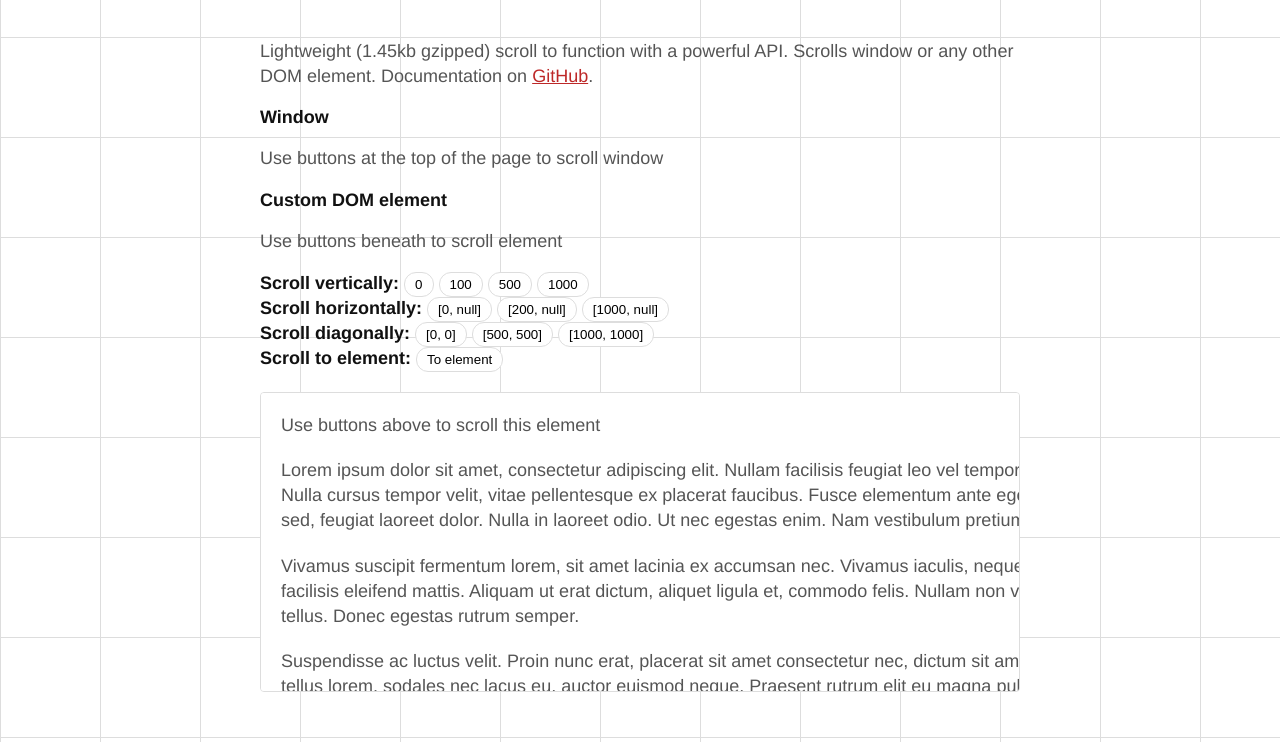
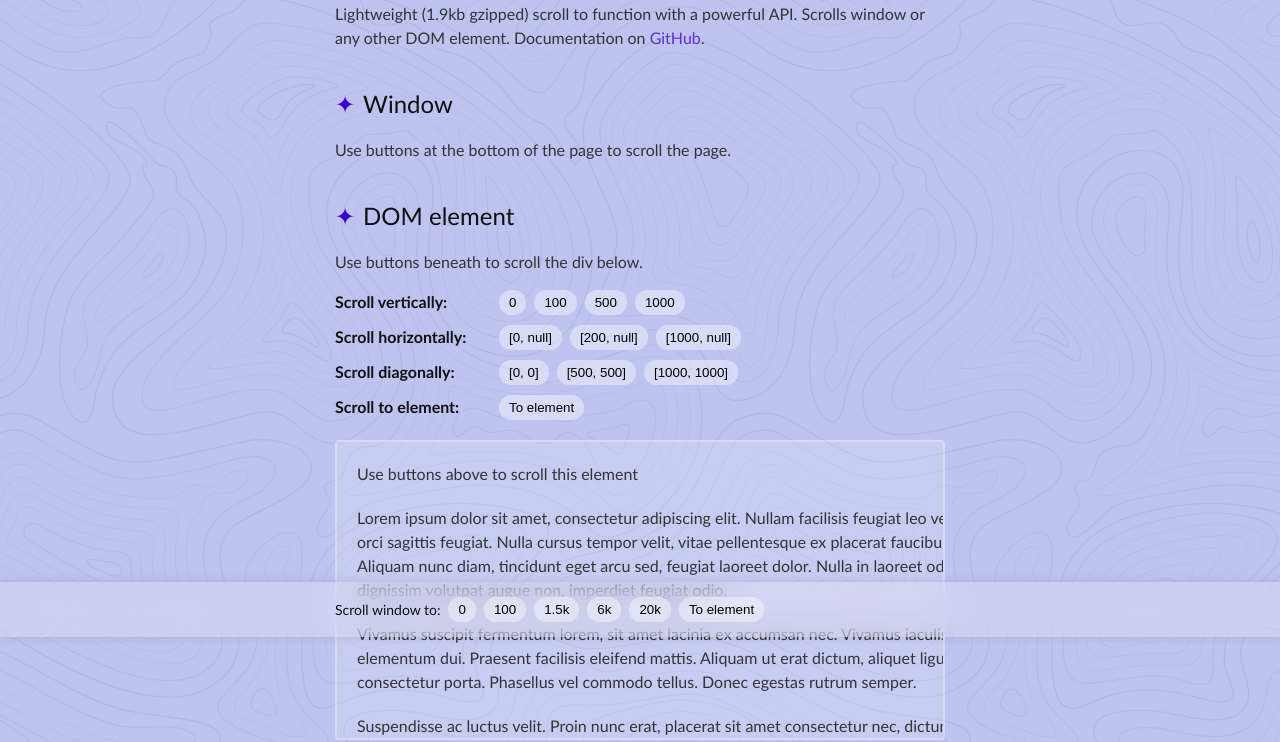
Before and after one commit to Stanko/animated-scroll-to, a website: page docs/index.html in a window 1280 px wide. Shown: the part 163-905 px from the top of the page. Drawn offline with nearby package versions, Linux system fonts and the light colour scheme.

Commit message:
Nicer docs page

```diff
--- /dev/null
+++ b/docs/css/style.css
@@ -0,0 +1,282 @@
+:root {
+  --blue: hsl(233, 60%, 84%);
+  --purple: hsl(260, 60%, 87%);
+  --red: hsl(300, 60%, 90%);
+  --yellow: hsl(46, 80%, 87%);
+  --green: hsl(140, 50%, 87%);
+
+  --thumb: rgba(0, 0, 0, 0.3);
+
+  --text: #323438;
+
+  --accent: #3c00d3;
+
+  --max-width: 650px;
+}
+
+html {
+  font-size: 100%;
+}
+
+body {
+  margin: 0;
+  padding: 0;
+  font-family: ui-rounded, 'Hiragino Maru Gothic ProN', Quicksand, Comfortaa,
+    Manjari, 'Arial Rounded MT', 'Arial Rounded MT Bold', Calibri,
+    source-sans-pro, sans-serif;
+  font-weight: normal;
+  color: #111;
+  font-size: 1rem;
+  line-height: 1.5;
+  background-color: var(--blue);
+}
+
+.bg {
+  background-size: 750px;
+  background-image: url('../img/isolines.svg');
+}
+
+* {
+  box-sizing: border-box;
+}
+
+*:focus-visible {
+  outline: 2px solid var(--accent);
+}
+
+h1 {
+  font-size: 1.625rem;
+  letter-spacing: -0.02em;
+}
+
+h2 {
+  font-size: 1.25rem;
+  margin: 1.5em 0 0.5em;
+  font-weight: normal;
+}
+
+@media (min-width: 600px) {
+  h1 {
+    font-size: 2rem;
+  }
+
+  h2 {
+    font-size: 1.5rem;
+  }
+}
+
+p {
+  color: var(--text);
+}
+
+a,
+a:active,
+a:visited,
+a:focus {
+  color: var(--accent);
+  text-decoration: none;
+  border-radius: 2px;
+  outline-offset: 4px;
+  opacity: 0.75;
+}
+
+a:hover {
+  opacity: 1;
+  text-decoration: underline;
+}
+
+.star {
+  color: var(--accent);
+  display: inline-block;
+  position: relative;
+  margin-right: 0.5rem;
+}
+
+.buttons {
+  position: fixed;
+  width: 100%;
+  bottom: 0;
+  left: 0;
+  background: rgba(255, 255, 255, 0.2);
+  backdrop-filter: blur(15px);
+  -webkit-backdrop-filter: blur(15px);
+  font-size: 0.875rem;
+  box-shadow: 0 0 10px rgba(0, 0, 0, 0.1);
+}
+
+.buttons-container {
+  max-width: var(--max-width);
+  margin: 0 auto;
+  display: flex;
+  flex-wrap: wrap;
+  align-items: center;
+  gap: 8px;
+  padding: 10px 20px;
+}
+
+.buttons-scroll-to-label {
+  font-weight: 500;
+  flex: 0 0 100%;
+}
+
+@media (min-width: 600px) {
+  .buttons-container {
+    padding: 15px 20px;
+  }
+
+  .buttons-scroll-to-label {
+    flex-basis: auto;
+  }
+}
+
+button {
+  height: 25px;
+  border: none;
+  background: rgba(255, 255, 255, 0.4);
+  border-radius: 12px;
+  padding: 0 10px;
+}
+
+button:hover {
+  cursor: pointer;
+  background: rgba(255, 255, 255, 0.8);
+}
+
+.button-group {
+  display: flex;
+  flex-direction: column;
+  margin-bottom: 10px;
+  gap: 4px;
+}
+
+.button-group div {
+  display: flex;
+  flex-wrap: wrap;
+  gap: 8px;
+}
+
+@media (min-width: 600px) {
+  .button-group {
+    flex-direction: row;
+  }
+
+  .button-group b {
+    flex: 0 0 10rem;
+  }
+}
+
+.page {
+  min-height: 1500px;
+}
+
+.page--text {
+  line-height: 1500px;
+  font-size: 100px;
+  text-align: center;
+}
+
+.page--element {
+  display: flex;
+  justify-content: center;
+  align-items: center;
+  font-size: 46px;
+  min-height: 100vh !important;
+}
+
+.container {
+  padding: 50px 20px;
+  max-width: var(--max-width);
+  margin: 0 auto;
+}
+
+.element-demo {
+  height: 300px;
+  overflow-y: auto;
+  background: rgba(255, 255, 255, 0.15);
+  border-radius: 4px;
+  margin: 20px 0;
+  border: 2px solid rgba(255, 255, 255, 0.3);
+  scrollbar-width: thin;
+  scrollbar-color: var(--thumb) transparent;
+}
+
+.element-demo::-webkit-scrollbar {
+  width: 8px;
+  height: 8px;
+}
+
+.element-demo::-webkit-scrollbar-track {
+  background: #f3f4f6;
+}
+
+.element-demo::-webkit-scrollbar-thumb {
+  border-radius: 10px;
+  background: var(--thumb);
+}
+
+.element-demo p {
+  width: 200%;
+  margin: 20px 0;
+  padding: 0 20px;
+}
+
+.horizontalDemo {
+  width: 100%;
+  overflow-x: scroll;
+  border-radius: 4px;
+  margin: 20px 0;
+  border: 1px solid #ddd;
+}
+
+.horizontalDemo-content {
+  width: 2000px;
+  height: 200px;
+}
+
+.horizontalElement {
+  float: left;
+  height: 100%;
+  display: block;
+  font-size: 1.6rem;
+  padding: 1rem;
+  border-right: 1px solid #ddd;
+  background-color: #fff;
+}
+
+.horizontalElementToScroll:last-child {
+  border: 0;
+}
+
+pre {
+  color: #fff;
+  background: #333537;
+  padding: 20px;
+  border-radius: 4px;
+  font-size: 16px;
+  overflow-x: auto;
+}
+
+.links a {
+  display: inline-block;
+  margin-right: 10px;
+}
+
+.blue {
+  background-color: var(--blue);
+}
+
+.purple {
+  background-color: var(--purple);
+}
+
+.red {
+  background-color: var(--red);
+}
+
+.yellow {
+  background-color: var(--yellow);
+}
+
+.green {
+  background-color: var(--green);
+}
--- a/docs/index.html
+++ b/docs/index.html
@@ -5,213 +5,24 @@
   <meta http-equiv="X-UA-Compatible" content="IE=edge">
   <meta http-equiv="content-type" content="text/html; charset=utf-8">
   <meta name="viewport" content="width=device-width, initial-scale=1.0, maximum-scale=1">
-  <title>Animated window scroll to</title>
-  <style>
-    body {
-      margin: 0;
-      padding: 0;
-      font-family: 'Helvetica Neue', Helvetica, Arial, sans-serif;
-      color: #111;
-      font-size: 18px;
-      background-size: 100px 100px;
-      background-image: linear-gradient(to right, #ddd 1px, transparent 1px), linear-gradient(to bottom, #ddd 1px, transparent 1px);
-    }
+  <title>Animated Scroll To</title>
+  <!-- Description -->
+  <meta name="description"
+    content="Lightweight scroll to function with a powerful API. Scrolls window or any other DOM element.">
 
-    * {
-      box-sizing: border-box;
-    }
-
-    h1,
-    h2,
-    h3 {
-      font-weight: normal;
-      margin: 1.5em 0;
-    }
-
-    h1 {
-      margin-top: 15px;
-    }
-
-    p {
-      line-height: 1.4em;
-      color: #555;
-    }
-
-    a,
-    a:active,
-    a:visited,
-    a:focus {
-      color: #bD2828;
-    }
-
-    a:hover {
-      color: #841010;
-    }
-
-    .Buttons {
-      padding: 5px 20px;
-      position: fixed;
-      width: 100%;
-      top: 0;
-      left: 0;
-      border-bottom: 1px solid #ddd;
-      background: white;
-      background: rgba(255, 255, 255, 0.85);
-    }
-
-    .Buttons span {
-      display: inline-block;
-      position: relative;
-      top: 1px;
-      margin-right: 5px;
-    }
-
-    button {
-      height: 25px;
-      border: 1px solid #ddd;
-      background: #fff;
-      border-radius: 12px;
-      padding: 0 10px
-    }
-
-    button:hover {
-      border-color: #aaa;
-      cursor: pointer;
-    }
-
-    .Page {
-      min-height: 1500px;
-    }
-
-    .Page--withText {
-      line-height: 1500px;
-      font-size: 100px;
-      text-align: center;
-    }
-
-    .Page--withElement {
-      display: flex;
-      justify-content: center;
-      align-items: center;
-      font-size: 46px;
-      min-height: 100vh !important;
-    }
-
-    .Container {
-      padding: 70px 20px 50px;
-      max-width: 800px;
-      margin: 0 auto;
-    }
-
-    .ElementDemo {
-      height: 300px;
-      overflow-y: auto;
-      color: #222;
-      background: #ffffff;
-      border-radius: 4px;
-      margin: 20px 0;
-      border: 1px solid #ddd;
-    }
-
-    .ElementDemo::-webkit-scrollbar {
-      width: 8px;
-      height: 8px;
-
-    }
-
-    .ElementDemo::-webkit-scrollbar-track {
-      background: #f3f4f6;
-    }
-
-    .ElementDemo::-webkit-scrollbar-thumb {
-      border-radius: 10px;
-      background: #bbb;
-    }
-
-    .ElementDemo p {
-      width: 200%;
-      margin: 20px 0;
-      padding: 0 20px;
-    }
-
-    .HorizontalDemo {
-      width: 100%;
-      overflow-x: scroll;
-      border-radius: 4px;
-      margin: 20px 0;
-      border: 1px solid #ddd;
-    }
-
-    .HorizontalDemo-content {
-      width: 2000px;
-      height: 200px;
-    }
-
-    .HorizontalElement {
-      float: left;
-      height: 100%;
-      display: block;
-      font-size: 1.6rem;
-      padding: 1rem;
-      border-right: 1px solid #ddd;
-      background-color: #fff;
-    }
-
-    .HorizontalElementToScroll:last-child {
-      border: 0;
-    }
-
-    pre {
-      color: #fff;
-      background: #333537;
-      padding: 20px;
-      border-radius: 4px;
-      font-size: 16px;
-      overflow-x: auto;
-    }
-
-    .Links a {
-      display: inline-block;
-      margin-right: 10px;
-    }
-
-    .Grey {
-      color: #aaa;
-    }
-
-    .Green {
-      color: #A6E22E;
-    }
-
-    .Purple {
-      color: #A97EF8;
-    }
-
-    .Yellow {
-      color: #E6DB74;
-    }
-  </style>
+  <link rel="stylesheet" href="css/style.css">
 
   <!-- Icons -->
-  <link href="https://muffinman.io/favicon/red/icon-32.ico" rel="icon" sizes="any" />
-  <link href="https://muffinman.io/favicon/red/icon.svg" rel="icon" type="image/svg+xml" />
-  <link href="https://muffinman.io/favicon/red/icon-180.png" rel="apple-touch-icon" />
-  <link href="https://muffinman.io/favicon/red/manifest.webmanifest" rel="manifest" />
+  <link href="https://muffinman.io/favicon/purple/icon-32.ico" rel="icon" sizes="any">
+  <link href="https://muffinman.io/favicon/purple/icon.svg" rel="icon" type="image/svg+xml">
+  <link href="https://muffinman.io/favicon/purple/icon-180.png" rel="apple-touch-icon">
+  <link href="https://muffinman.io/favicon/purple/manifest.webmanifest" rel="manifest">
 </head>
 
-<body>
-  <div class="Buttons">
-    <span>Scroll to</span>
-    <button onclick="animateScrollTo(0)">0</button>
-    <button onclick="animateScrollTo(100)">100</button>
-    <button onclick="animateScrollTo(1500)">1500</button>
-    <button onclick="animateScrollTo(6000)">6k</button>
-    <button onclick="animateScrollTo(20000)">20k</button>
-    <button onclick="animateScrollTo(document.querySelector('.Page--withElement'))">To element</button>
-  </div>
-  <div class="Page">
-    <div class="Container">
-      <div class="Links">
+<body class="bg">
+  <div class="page">
+    <div class="container">
+      <nav class="links">
         <a href="https://muffinman.io/">My Blog</a>
         <a href="https://github.com/Stanko/animated-scroll-to">
           GitHub
@@ -219,61 +30,72 @@
         <a href="https://www.npmjs.com/package/animated-scroll-to">
           npm
         </a>
-      </div>
-      <h1>animated-scroll-to demo</h1>
+      </nav>
+
+      <h1>Animated Scroll To</h1>
 
       <p>
-        Lightweight (1.45kb gzipped) scroll to function with a powerful API. Scrolls window or any other DOM element.
+        Lightweight (1.9kb gzipped) scroll to function with a powerful API. Scrolls window or any other DOM element.
         Documentation on <a href="https://github.com/Stanko/animated-scroll-to">GitHub</a>.
       </p>
 
-      <b>Window</b>
-      <p>Use buttons at the top of the page to scroll window</p>
+      <h2><span class="star" aria-hidden="true">✦</span>Window</h2>
+      <p>Use buttons at the bottom of the page to scroll the page.</p>
 
-      <b>Custom DOM element</b>
-      <p>Use buttons beneath to scroll element</p>
+      <h2><span class="star" aria-hidden="true">✦</span>DOM element</h2>
+      <p>Use buttons beneath to scroll the div below.</p>
 
-
+      <div class="button-group">
+        <b>Scroll vertically: </b>
         <div>
-        <b>Scroll vertically: </b>
-        <button onclick="animateScrollTo(0, { elementToScroll: document.querySelector('.ElementDemo') })">0</button>
-        <button onclick="animateScrollTo(100, { elementToScroll: document.querySelector('.ElementDemo') })">100</button>
-        <button onclick="animateScrollTo(500, { elementToScroll: document.querySelector('.ElementDemo') })">500</button>
+          <button onclick="animateScrollTo(0, { elementToScroll: document.querySelector('.element-demo') })">0</button>
           <button
-          onclick="animateScrollTo(1000, { elementToScroll: document.querySelector('.ElementDemo') })">1000</button>
+            onclick="animateScrollTo(100, { elementToScroll: document.querySelector('.element-demo') })">100</button>
+          <button
+            onclick="animateScrollTo(500, { elementToScroll: document.querySelector('.element-demo') })">500</button>
+          <button
+            onclick="animateScrollTo(1000, { elementToScroll: document.querySelector('.element-demo') })">1000</button>
+        </div>
       </div>
 
+      <div class="button-group">
+        <b>Scroll horizontally: </b>
         <div>
-        <b>Scroll horizontally: </b>
-        <button onclick="animateScrollTo([0, null], { elementToScroll: document.querySelector('.ElementDemo') })">[0,
+          <button onclick="animateScrollTo([0, null], { elementToScroll: document.querySelector('.element-demo') })">[0,
             null]</button>
           <button
-          onclick="animateScrollTo([200, null], { elementToScroll: document.querySelector('.ElementDemo') })">[200,
+            onclick="animateScrollTo([200, null], { elementToScroll: document.querySelector('.element-demo') })">[200,
             null]</button>
           <button
-          onclick="animateScrollTo([1000, null], { elementToScroll: document.querySelector('.ElementDemo') })">[1000,
+            onclick="animateScrollTo([1000, null], { elementToScroll: document.querySelector('.element-demo') })">[1000,
             null]</button>
         </div>
+      </div>
 
+      <div class="button-group">
+        <b>Scroll diagonally: </b>
         <div>
-        <b>Scroll diagonally: </b>
-        <button onclick="animateScrollTo([0, 0], { elementToScroll: document.querySelector('.ElementDemo') })">[0,
+          <button onclick="animateScrollTo([0, 0], { elementToScroll: document.querySelector('.element-demo') })">[0,
             0]</button>
-        <button onclick="animateScrollTo([500, 500], { elementToScroll: document.querySelector('.ElementDemo') })">[500,
+          <button
+            onclick="animateScrollTo([500, 500], { elementToScroll: document.querySelector('.element-demo') })">[500,
             500]</button>
           <button
-          onclick="animateScrollTo([1000, 1000], { elementToScroll: document.querySelector('.ElementDemo') })">[1000,
+            onclick="animateScrollTo([1000, 1000], { elementToScroll: document.querySelector('.element-demo') })">[1000,
             1000]</button>
         </div>
+      </div>
 
+      <div class="button-group">
+        <b>Scroll to element: </b>
         <div>
-        <b>Scroll to element: </b>
           <button
-          onclick="animateScrollTo(document.querySelector('.ElementDemo-element'), { elementToScroll: document.querySelector('.ElementDemo') })">To
+            onclick="animateScrollTo(document.querySelector('.element-demo-element'), { elementToScroll: document.querySelector('.element-demo') })">To
             element</button>
         </div>
+      </div>
 
-      <div class="ElementDemo">
+      <div class="element-demo">
         <p>Use buttons above to scroll this element</p>
         <p>
           Lorem ipsum dolor sit amet, consectetur adipiscing elit.
@@ -316,7 +138,7 @@
           vestibulum pretium laoreet. Nam magna magna, dignissim volutpat augue
           non, imperdiet feugiat odio.
         </p>
-        <p class='ElementDemo-element'>
+        <p class='element-demo-element'>
           Scroll to me! Vivamus suscipit fermentum lorem, sit amet lacinia ex accumsan nec.
           Vivamus iaculis, neque sed auctor congue, risus ipsum laoreet odio,
           eu mollis dolor justo elementum dui. Praesent facilisis eleifend
@@ -398,19 +220,30 @@
       </div>
     </div>
   </div>
-  <div class="Page Page--withText">1</div>
-  <div class="Page Page--withText">2</div>
-  <div class="Page Page--withText">3</div>
-  <div class="Page Page--withText">4</div>
-  <div class="Page Page--withText">5</div>
-  <div class="Page Page--withText">6</div>
-  <div class="Page Page--withElement">Page with element</div>
-  <div class="Page Page--withText">7</div>
-  <div class="Page Page--withText">8</div>
-  <div class="Page Page--withText">9</div>
+  <div class="page page--text ">1</div>
+  <div class="page page--text bg purple">2</div>
+  <div class="page page--text bg red">3</div>
+  <div class="page page--text bg yellow">4</div>
+  <div class="page page--text bg green">5</div>
+  <div class="page page--text ">6</div>
+  <div class="page page--element bg purple ">Page with element</div>
+  <div class="page page--text bg red">7</div>
+  <div class="page page--text bg yellow">8</div>
+  <div class="page page--text bg green">9</div>
+
+  <div class="buttons">
+    <div class="buttons-container">
+      <div class="buttons-scroll-to-label">Scroll window to:</div>
+      <button onclick="animateScrollTo(0)">0</button>
+      <button onclick="animateScrollTo(100)">100</button>
+      <button onclick="animateScrollTo(1500)">1.5k</button>
+      <button onclick="animateScrollTo(6000)">6k</button>
+      <button onclick="animateScrollTo(20000)">20k</button>
+      <button onclick="animateScrollTo(document.querySelector('.page--element'))">To element</button>
+    </div>
+  </div>
 
   <!-- polyfill for ie -->
-  <script src="https://unpkg.com/es6-promise/dist/es6-promise.auto.min.js"></script>
   <script src="/animated-scroll-to/docs.js"></script>
 </body>
 
```
Also changed, not shown: docs/test.html (+5 -19 lines), README.md, docs/img/isolines.svg (added). Lines whose indentation alone changed are shown as unchanged.
